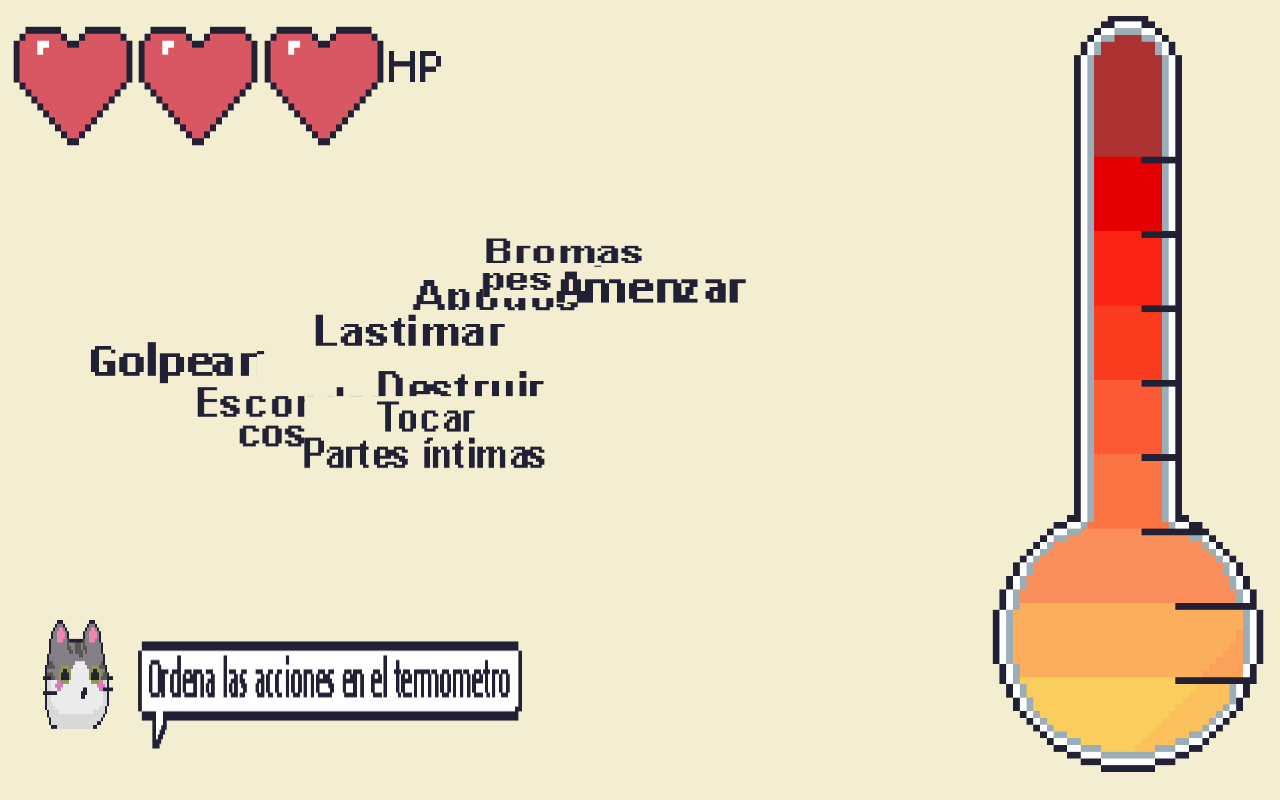
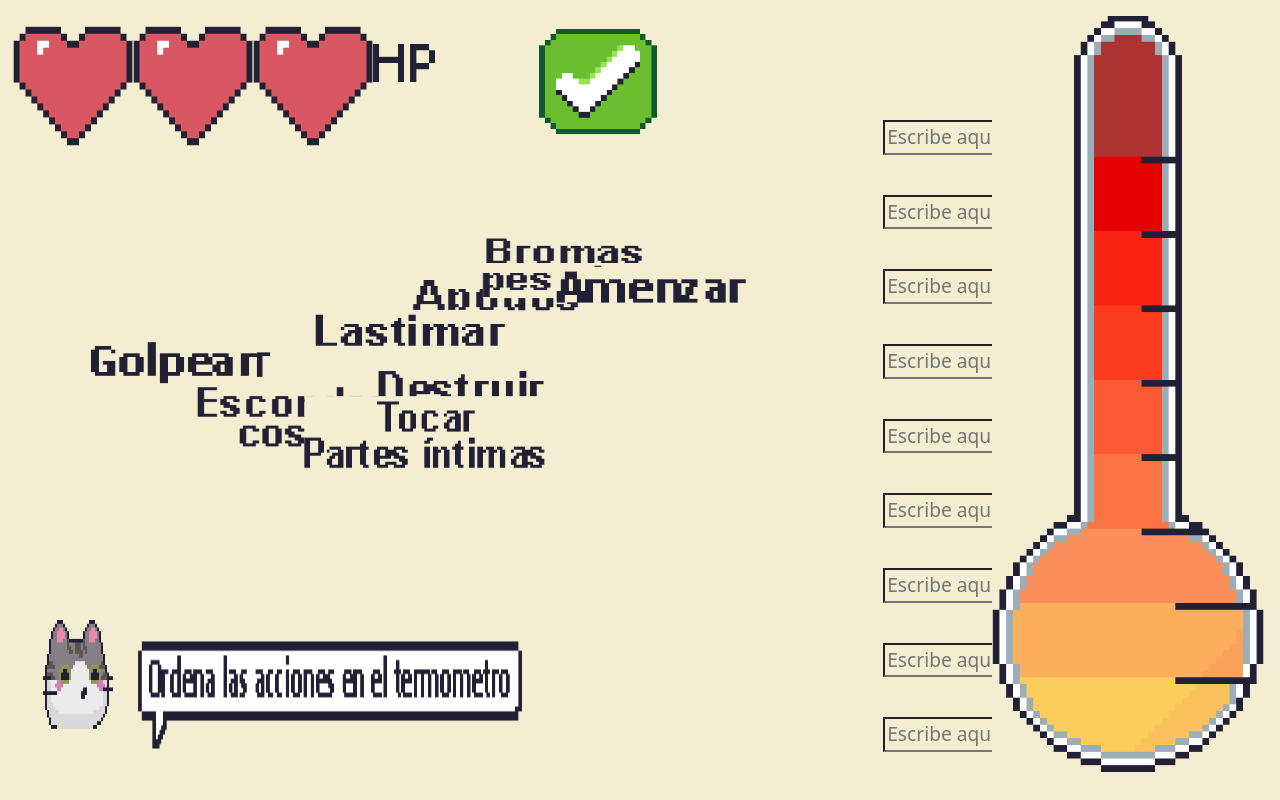
Before and after one commit to 0511Cynthia/violentometro, a React (Create React App) app: page /level2 in a window 1280 px wide. Built offline with nearby package versions, Linux system fonts and the light colour scheme.

Commit message:
Modal win done, added win function and background audio with buttons and added inputs

```diff
--- a/src/pages/level2/level2.jsx
+++ b/src/pages/level2/level2.jsx
@@ -1,4 +1,5 @@
-import { useState } from 'react';
+import React, { useState } from 'react';
+import { useNavigate } from 'react-router-dom';
 import Heart from '../../img/Heart.png';
 import Hp from '../../img/Hp.png';
 import Thermometer from '../../img/Thermometer.png';
@@ -13,24 +14,26 @@ import Amenazar from '../../img/Words2/Amenazar.png';
 import Lastimar from '../../img/Words2/Lastimar.png';
 import Golpear from '../../img/Words2/Golpear.png';
 import TPI from '../../img/Words2/TocarPartesIntimas.png';
+import BtnVerificar from '../../components/Verificar/btnVerificar';
+import Modal from '../../components/Modales/Modales';
+import ModalWin from '../../components/Modales/ModalWin';
 
 import styles from './level2.module.css';
 
 function Level2(){
-    const targetAreas = [
-        {minX: -170, minY: 545, maxX: -150, maxY: 555},
-        {minX: -170, minY: 480, maxX: -150, maxY: 500},
-        {minX: -170, minY: 425, maxX: -150, maxY: 435},
-        {minX: -170, minY: 355, maxX: -150, maxY: 375},
-        {minX: -170, minY: 295, maxX: -150, maxY: 320},
-        {minX: -170, minY: 235, maxX: -150, maxY: 260},
-        {minX: -170, minY: 180, maxX: -150, maxY: 200},
-        {minX: -170, minY: 115, maxX: -150, maxY: 135},
-        {minX: -170, minY: 20, maxX: -150, maxY: 55}
-    ]
+    const navigate = useNavigate();
 
-    const [piecesInPlace, setPiecesInPlace] = useState(Array(targetAreas.length).fill(false));
+    const words = [
+        'Tocar partes intimas', 'Golpear', 'Lastimar', 'Amenazar',
+        'Bromas pesadas', 'Destruir cosas', 'Excluir',
+        'Apodos', 'Esconder cosas'
+    ];
+
     const [heartVisibility, setHeartVisibility] = useState([true, true, true]);
+    const [open, setOpen] = useState(false);
+    const [openWin, setOpenWin] = useState(false);
+    const [inputWords, setInputWords] = useState(Array(words.length).fill(''));
+
 
     const toggleHeartVisibility = (index) => {
         setHeartVisibility(prevState => {
@@ -40,60 +43,78 @@ function Level2(){
         });
     };
 
-    const updatePieceStatus = (index, status) => {
-        setPiecesInPlace(prevState => {
-          const newState = [...prevState];
-          newState[index] = status;
-          return newState;
-        });
+    const handleInputChange = (index, event) => {
+        const newInputWords = [...inputWords];
+        newInputWords[index] = event.target.value;
+        setInputWords(newInputWords);
     };
 
     const checkPiecesPlacement = () => {
         let piecesNotInPlace = 0;
-        piecesInPlace.map((piece, index)=>{
-            if(piece === true){
-                console.log(`La pieza ${index+1} esta esta en su lugar`);
-            }else{
-                piecesNotInPlace++
+        inputWords.forEach((inputWord, index) => {
+            if (inputWord.trim().toLowerCase() === words[index].toLowerCase()) {
+                console.log(`El input ${index + 1} contiene la palabra correcta: ${inputWord}`);
+            } else {
+                piecesNotInPlace++;
             }
-        })
-        lostALife(piecesNotInPlace);
+        });
+        if (piecesNotInPlace === 0) {
+            setOpenWin(true);
+        } else {
+            lostALife();
         }
+    };
 
-    const lostALife = (pieces) =>{
-        if(pieces>0){
+    const lostALife = () => {
         const firstVisibleHeartIndex = heartVisibility.indexOf(true);
         if (firstVisibleHeartIndex !== -1) {
             toggleHeartVisibility(firstVisibleHeartIndex);
         }
+        if (heartVisibility.filter(visible => visible).length === 1) {
+            setOpen(true);
         }
+    };
+
+    const toStart = () => {
+        navigate("/")
     }
+
     return(
         <div className={styles.Container}>
             <div className={styles.AppHeader}>
                 {heartVisibility.map((visible, index) => (
                     visible && (
-                        <img
-                            key={index}
-                            src={Heart}
-                            className={styles.Heart}
-                            style={{width: "15vh", height: "15vh"}}
+                        <img key={index} src={Heart} className={styles.Heart} style={{ width: "15vh", height: "15vh" }}
                             alt=''
                         />
                     )
                 ))}
                 <img src={Hp} className={styles.Hp} alt=''/>
+                <BtnVerificar onClick={checkPiecesPlacement} />
+            </div>
+            <Modal open={open} onClose={toStart} />
+            <ModalWin open={openWin} onClose={toStart} />
+            <div className={styles.inputsContainer}>
+                {words.map((word, index) => (
+                    <input
+                        key={index}
+                        type="text"
+                        value={inputWords[index]}
+                        onChange={(event) => handleInputChange(index, event)}
+                        placeholder='Escribe aquí'
+                    />
+                ))}
             </div>
             <div className={styles.columnContainer}>
-                <Words image={EC} targetArea={targetAreas[0]}  style={{width: "23.6vmin", height: "8.2vmin"}} updatePieceStatus={updatePieceStatus} index={0}/>
-                <Words image={Apodos} targetArea={targetAreas[1]} style={{width: "20.8vmin", height: "5.8vmin"}} updatePieceStatus={updatePieceStatus} index={1}/>
-                <Words image={Excluir} targetArea={targetAreas[2]} style={{width: "19.2vmin", height: "4.5vmin"}} updatePieceStatus={updatePieceStatus} index={2}/>
-                <Words image={DC} targetArea={targetAreas[3]} style={{width: "20.8vmin", height: "9vmin"}} updatePieceStatus={updatePieceStatus} index={3}/>
-                <Words image={BP} targetArea={targetAreas[4]} style={{width: "20.8vmin", height: "8.2vmin"}} updatePieceStatus={updatePieceStatus} index={4}/>
-                <Words image={Amenazar} targetArea={targetAreas[5]}  style={{width: "23.6vmin", height: "4.5vmin"}} updatePieceStatus={updatePieceStatus} index={5}/>
-                <Words image={Lastimar} targetArea={targetAreas[6]} style={{width: "23.6vmin", height: "4.5vmin"}} updatePieceStatus={updatePieceStatus} index={6}/>
-                <Words image={Golpear} targetArea={targetAreas[7]} style={{width: "20.8vmin", height: "5.8vmin"}} updatePieceStatus={updatePieceStatus} index={7}/>
-                <Words image={TPI} targetArea={targetAreas[8]} style={{width: "30vmin", height: "9vmin"}} updatePieceStatus={updatePieceStatus} index={8}/>
+                <Words image={EC} style={{width: "23.6vmin", height: "8.2vmin"}} index={0}/>
+                <Words image={Apodos} style={{width: "20.8vmin", height: "5.8vmin"}} index={1}/>
+                <Words image={Excluir} tyle={{width: "19.2vmin", height: "4.5vmin"}} index={2}/>
+                <Words image={DC} style={{width: "20.8vmin", height: "9vmin"}} index={3}/>
+                <Words image={BP} style={{width: "20.8vmin", height: "8.2vmin"}} index={4}/>
+                <Words image={Amenazar} style={{width: "23.6vmin", height: "4.5vmin"}} index={5}/>
+                <Words image={Lastimar} style={{width: "23.6vmin", height: "4.5vmin"}} index={6}/>
+                <Words image={Golpear} style={{width: "20.8vmin", height: "5.8vmin"}} index={7}/>
+                <Words image={TPI} style={{width: "30vmin", height: "9vmin"}} index={8}/>
                 <div className={styles.imgContainer}>
                     <img src={Thermometer} className={styles.Thermometer} alt=''/>
                 </div>
--- a/src/pages/level2/level2.module.css
+++ b/src/pages/level2/level2.module.css
@@ -10,12 +10,24 @@
     align-items: start;
     color: #0b0b16;
     display: grid;
-    grid-template-columns: .1fr .1fr .1fr .1fr;
+    grid-template-columns: .1fr .1fr .1fr .1fr .1fr;
 }
-
 .Hp{
     height: 7vmin;
     padding-top: 20%;
+}
+.inputsContainer {
+    position: absolute;
+    top: 15%;
+    margin-left: 68%;
+    display: flex;
+    flex-direction: column;
+}
+
+.inputsContainer input{
+    font-size: 120%;
+    width: 80%;
+    margin-bottom: 14%;
 }
 .columnContainer{
     position: absolute;
@@ -30,3 +42,10 @@
     padding-bottom: .2%;
     width: 34vh;
 }
+.btnContainer{
+    height: 8vh;
+    width: 12vh;
+    position: absolute;
+    bottom: 8vh;
+    left: 90vh;
+}
--- a/src/pages/level3/Level3.jsx
+++ b/src/pages/level3/Level3.jsx
@@ -27,21 +27,7 @@ function Level3() {
         'Prohibir', 'Stalkear', 'Celar', 'Mentir'
     ];
 
-    const targetAreas = [
-        { minX: -165, minY: 545, maxX: -150, maxY: 560 },
-        { minX: -165, minY: 480, maxX: -150, maxY: 490 },
-        { minX: -165, minY: 425, maxX: -150, maxY: 440 },
-        { minX: -165, minY: 355, maxX: -150, maxY: 370 },
-        { minX: -165, minY: 295, maxX: -150, maxY: 325 },
-        { minX: -170, minY: 235, maxX: -150, maxY: 260 },
-        { minX: -165, minY: 180, maxX: -150, maxY: 200 },
-        { minX: -165, minY: 115, maxX: -150, maxY: 135 },
-        { minX: -165, minY: 20, maxX: -150, maxY: 50 }
-    ];
-
-    const [piecesInPlace, setPiecesInPlace] = useState(Array(targetAreas.length).fill(false));
     const [heartVisibility, setHeartVisibility] = useState([true, true, true]);
-    const [kittenVisible, setKittenVisible] = useState(true);
     const [open, setOpen] = useState(false);
     const [openWin, setOpenWin] = useState(false);
     const [inputWords, setInputWords] = useState(Array(words.length).fill(''));
@@ -50,14 +36,6 @@ function Level3() {
         setHeartVisibility(prevState => {
             const newState = [...prevState];
             newState[index] = !newState[index];
-            return newState;
-        });
-    };
-
-    const updatePieceStatus = (index, status) => {
-        setPiecesInPlace(prevState => {
-            const newState = [...prevState];
-            newState[index] = status;
             return newState;
         });
     };
@@ -98,14 +76,6 @@ function Level3() {
         navigate("/")
     }
 
-    const handleClose = () => {
-        setOpen(false);
-    };
-
-    const handleCloseWin = () => {
-        setOpenWin(false);
-    };
-
     return (
         <div className={styles.Container}>
             <div className={styles.AppHeader}>
@@ -128,24 +98,25 @@ function Level3() {
                         type="text"
                         value={inputWords[index]}
                         onChange={(event) => handleInputChange(index, event)}
+                        placeholder='Escribe aquí'
                     />
                 ))}
             </div>
             <div className={styles.columnContainer}>
-                <Words image={Mentir} targetArea={targetAreas[0]} id={`word-${1}`} style={{ width: "18vmin", height: "4.5vmin" }} updatePieceStatus={updatePieceStatus} index={0} />
-                <Words image={Celar} targetArea={targetAreas[1]} id={`word-${2}`} style={{ width: "14vmin", height: "4.5vmin" }} updatePieceStatus={updatePieceStatus} index={1} />
-                <Words image={Prohibir} targetArea={targetAreas[3]} id={`word-${4}`} style={{ width: "19.5vmin", height: "4.5vmin" }} updatePieceStatus={updatePieceStatus} index={3} />
-                <Words image={Stalkear} targetArea={targetAreas[2]} id={`word-${3}`} style={{ width: "22vmin", height: "4.5vmin" }} updatePieceStatus={updatePieceStatus} index={2} />
-                <Words image={Golpear} targetArea={targetAreas[4]} id={`word-${5}`} style={{ width: "20.8vmin", height: "5.8vmin" }} updatePieceStatus={updatePieceStatus} index={4} />
-                <Words image={Sextorcion} targetArea={targetAreas[5]} id={`word-${6}`} style={{ width: "28.5vmin", height: "4.2vmin" }} updatePieceStatus={updatePieceStatus} index={5} />
-                <Words image={Amenazar} targetArea={targetAreas[6]} id={`word-${7}`} style={{ width: "23.6vmin", height: "4.5vmin" }} updatePieceStatus={updatePieceStatus} index={6} />
-                <Words image={Violar} targetArea={targetAreas[7]} id={`word-${8}`} style={{ width: "18vmin", height: "4.5vmin" }} updatePieceStatus={updatePieceStatus} index={7} />
-                <Words image={Matar} targetArea={targetAreas[8]} id={`word-${9}`} style={{ width: "18vmin", height: "4.2vmin" }} updatePieceStatus={updatePieceStatus} index={8} />
+                <Words image={Mentir} id={`word-${1}`} style={{ width: "18vmin", height: "4.5vmin" }} index={0} />
+                <Words image={Celar} id={`word-${2}`} style={{ width: "14vmin", height: "4.5vmin" }} index={1} />
+                <Words image={Prohibir} id={`word-${4}`} style={{ width: "19.5vmin", height: "4.5vmin" }} index={3} />
+                <Words image={Stalkear} id={`word-${3}`} style={{ width: "22vmin", height: "4.5vmin" }} index={2} />
+                <Words image={Golpear} id={`word-${5}`} style={{ width: "20.8vmin", height: "5.8vmin" }} index={4} />
+                <Words image={Sextorcion} id={`word-${6}`} style={{ width: "28.5vmin", height: "4.2vmin" }} index={5} />
+                <Words image={Amenazar} id={`word-${7}`} style={{ width: "23.6vmin", height: "4.5vmin" }} index={6} />
+                <Words image={Violar} id={`word-${8}`} style={{ width: "18vmin", height: "4.5vmin" }} index={7} />
+                <Words image={Matar} id={`word-${9}`} style={{ width: "18vmin", height: "4.2vmin" }} index={8} />
                 <div className={styles.imgContainer}>
                     <img src={Thermometer} className={styles.Thermometer} alt='' />
                 </div>
             </div>
-            {kittenVisible && <Kitten />}
+            <Kitten />
         </div>
     );
 }
```
Also changed, not shown: src/components/Words/Words.jsx (+2 -15 lines). Lines whose indentation alone changed are shown as unchanged.
